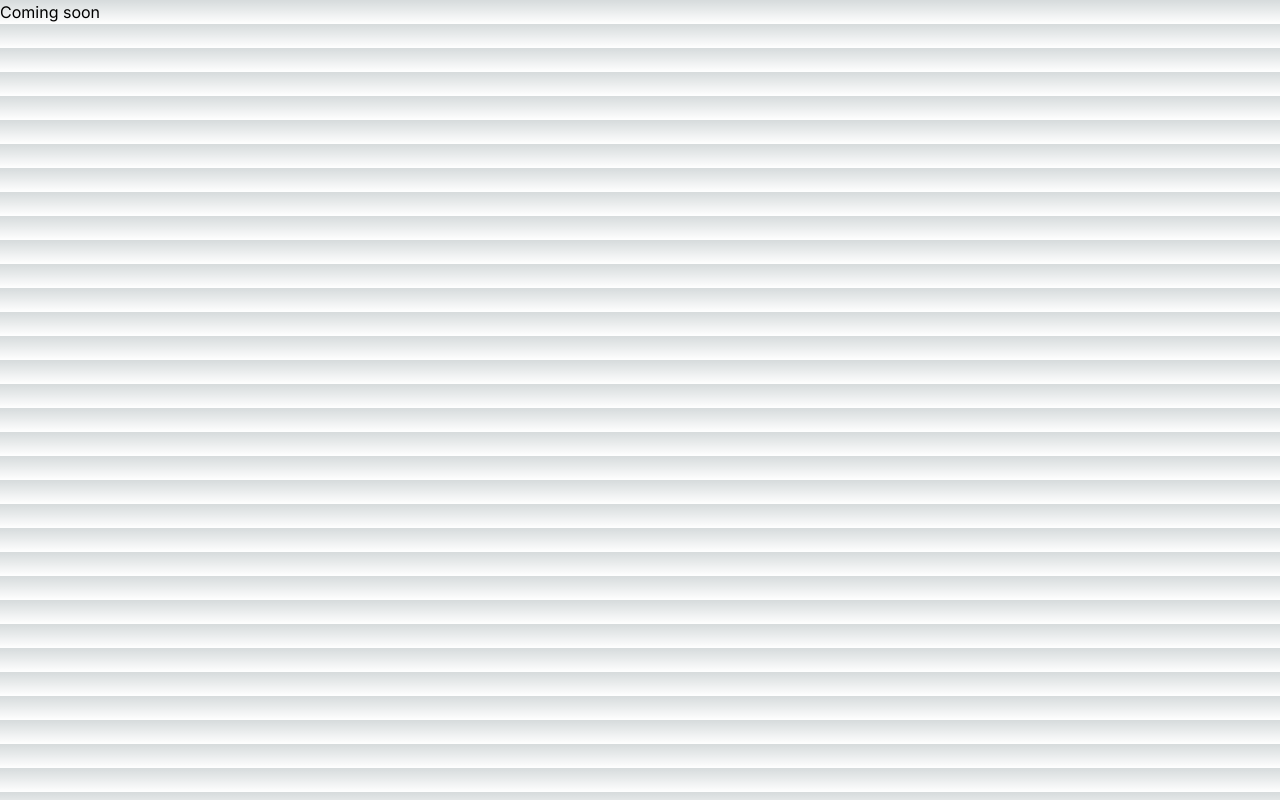
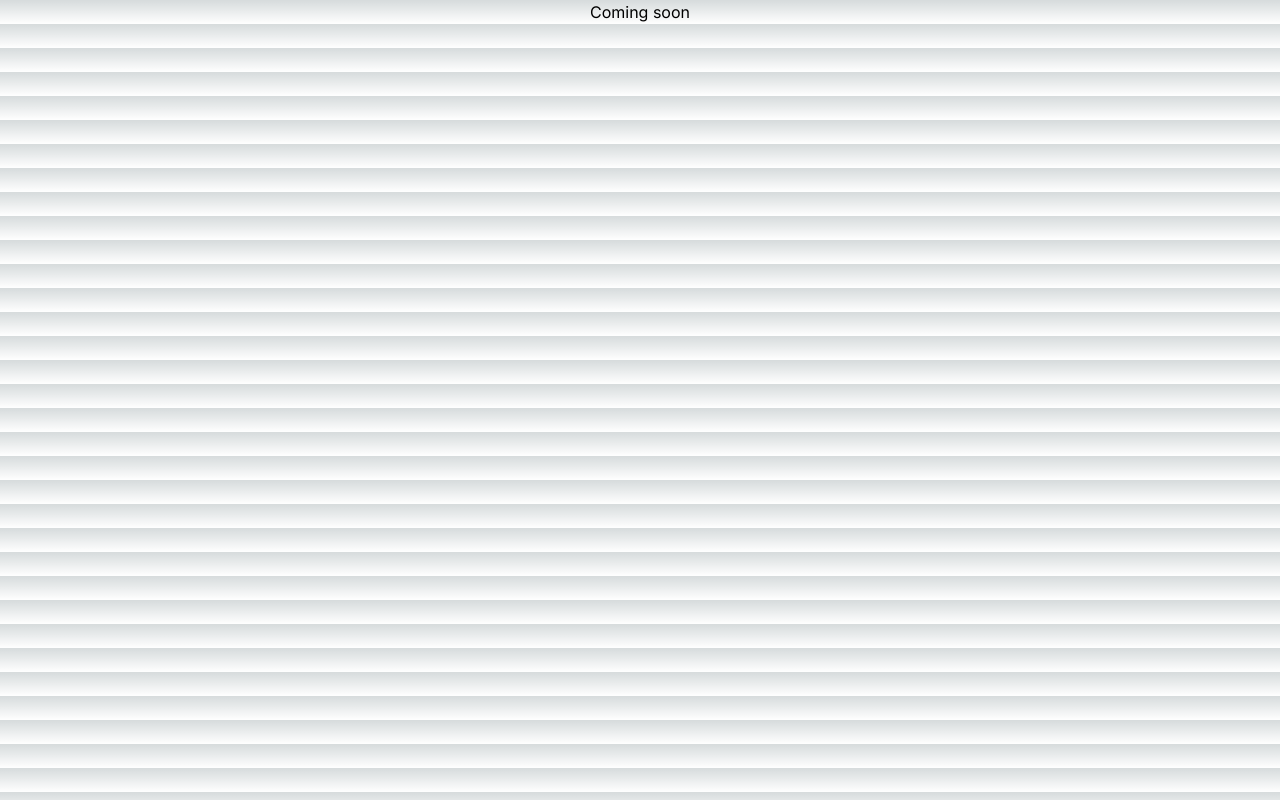
Before and after one commit to Khorne101/website, a Next.js app: page / in a window 1280 px wide. Built offline with nearby package versions, Linux system fonts and the light colour scheme.

Commit message:
coming soon

```diff
--- a/app/page.tsx
+++ b/app/page.tsx
@@ -2,7 +2,7 @@ import Image from "next/image";
 export default function Home() {
   return (
     <main>
-      <h1> Coming soon </h1>
+      <h1 style={{margin: "auto", textAlign: "center"}}> Coming soon </h1>
     </main>
   );
 }
```
